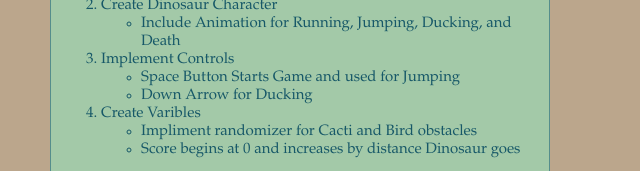
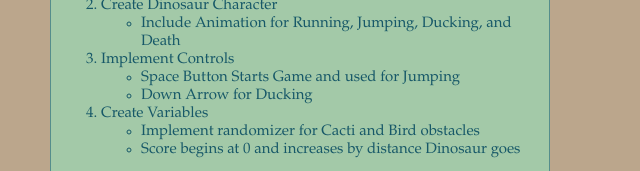
Before and after one commit to Kylo-Renny/art101, a plain HTML site: page lab4/index.html in a window 1280 px wide. Shown: the part 1159-1330 px from the top of the page, 463-1103 px from the left. Drawn offline with nearby package versions, Linux system fonts and the light colour scheme.

Commit message:
spell check you moron

```diff
--- a/lab4/index.html
+++ b/lab4/index.html
@@ -69,9 +69,9 @@
 									<li>Space Button Starts Game and used for Jumping</li>
 									<li>Down Arrow for Ducking</li>
 								</ul>
-							<li>Create Varibles</li>
+							<li>Create Variables</li>
 								<ul>
-									<li>Impliment randomizer for Cacti and Bird obstacles</li>
+									<li>Implement randomizer for Cacti and Bird obstacles</li>
 									<li>Score begins at 0 and increases by distance Dinosaur goes</li>
 								</ul>
 						</ol>
```
